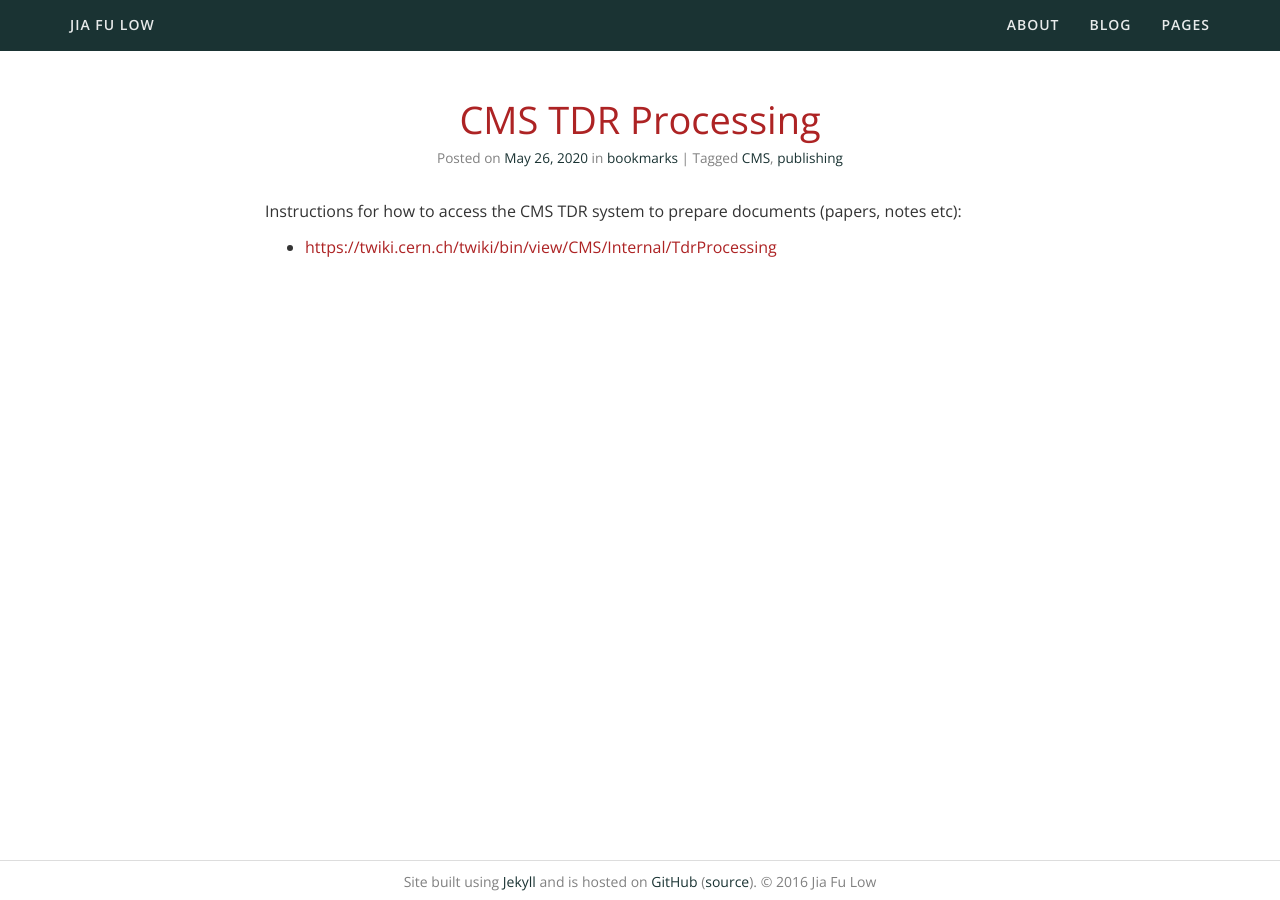
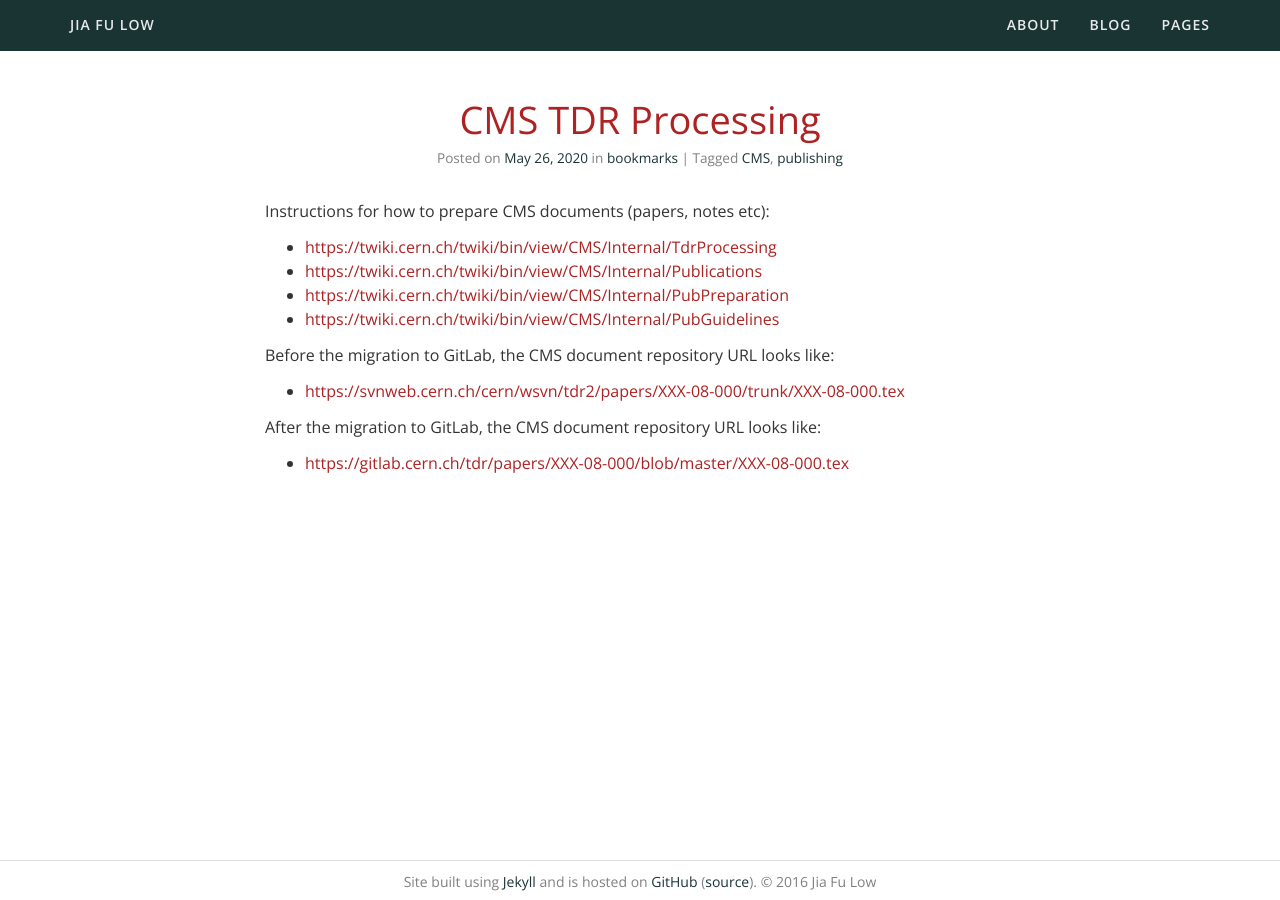
Before and after one commit to jiafulow/jiafulow.github.io, a Jekyll site: the page built from _posts/2020-05-26-cms-tdr-processing.md, in a window 1280 px wide. Built offline with Jekyll 4.4.1, drawn with Linux system fonts in a browser that asks for light colours; a style sheet for code colours, icons or effects is not loaded.

```diff
--- a/_posts/2020-05-26-cms-tdr-processing.md
+++ b/_posts/2020-05-26-cms-tdr-processing.md
@@ -6,6 +6,17 @@ categories: [bookmarks]
 tags: [CMS, publishing]
 ---
 
-Instructions for how to access the CMS TDR system to prepare documents (papers, notes etc):
+Instructions for how to prepare CMS documents (papers, notes etc):
 
 - <https://twiki.cern.ch/twiki/bin/view/CMS/Internal/TdrProcessing>
+- <https://twiki.cern.ch/twiki/bin/view/CMS/Internal/Publications>
+- <https://twiki.cern.ch/twiki/bin/view/CMS/Internal/PubPreparation>
+- <https://twiki.cern.ch/twiki/bin/view/CMS/Internal/PubGuidelines>
+
+Before the migration to GitLab, the CMS document repository URL looks like:
+
+- <https://svnweb.cern.ch/cern/wsvn/tdr2/papers/XXX-08-000/trunk/XXX-08-000.tex>
+
+After the migration to GitLab, the CMS document repository URL looks like:
+
+- <https://gitlab.cern.ch/tdr/papers/XXX-08-000/blob/master/XXX-08-000.tex>
```
Also changed, not shown: _posts/2020-06-09-hls-glossary.md (added, +16 -0 lines).
